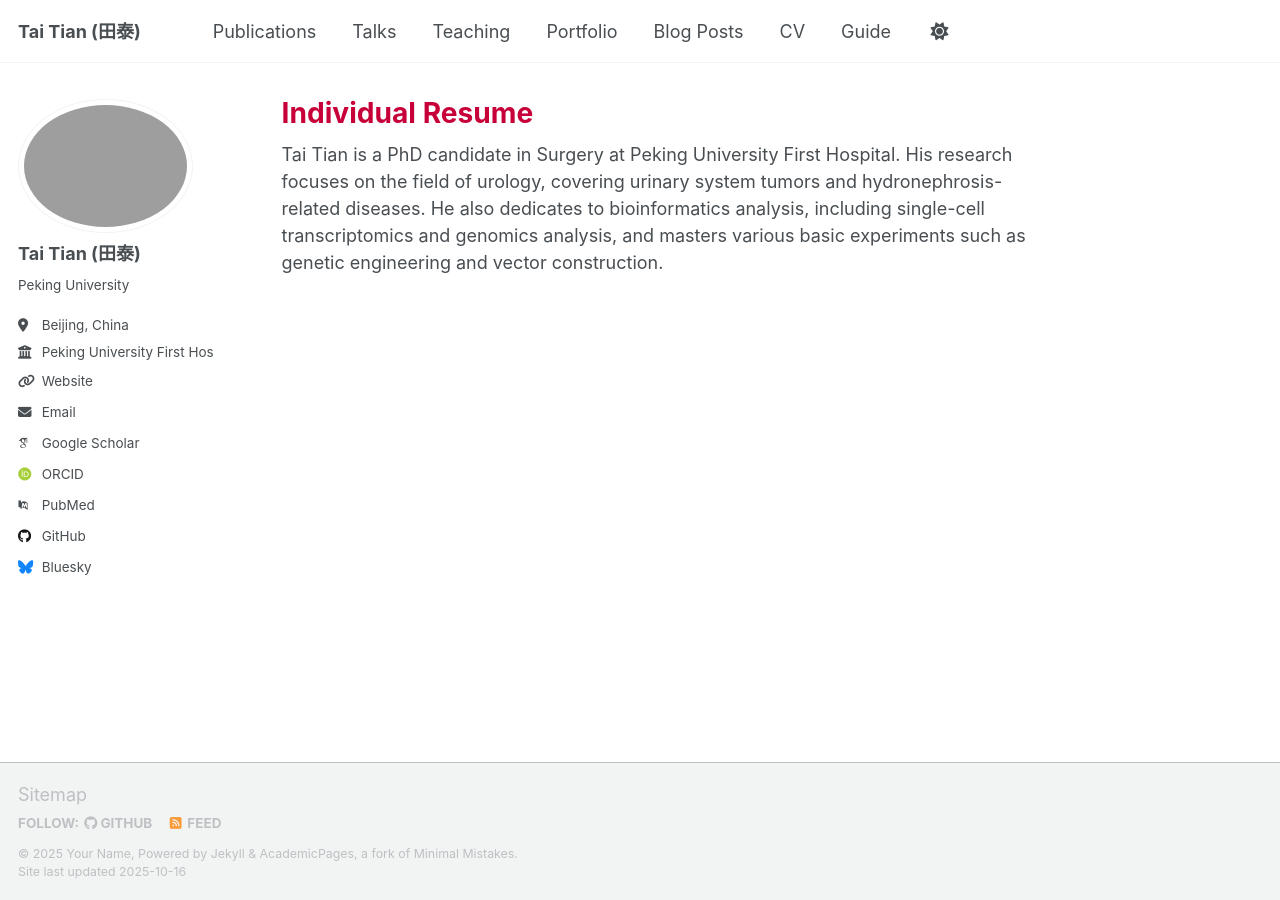
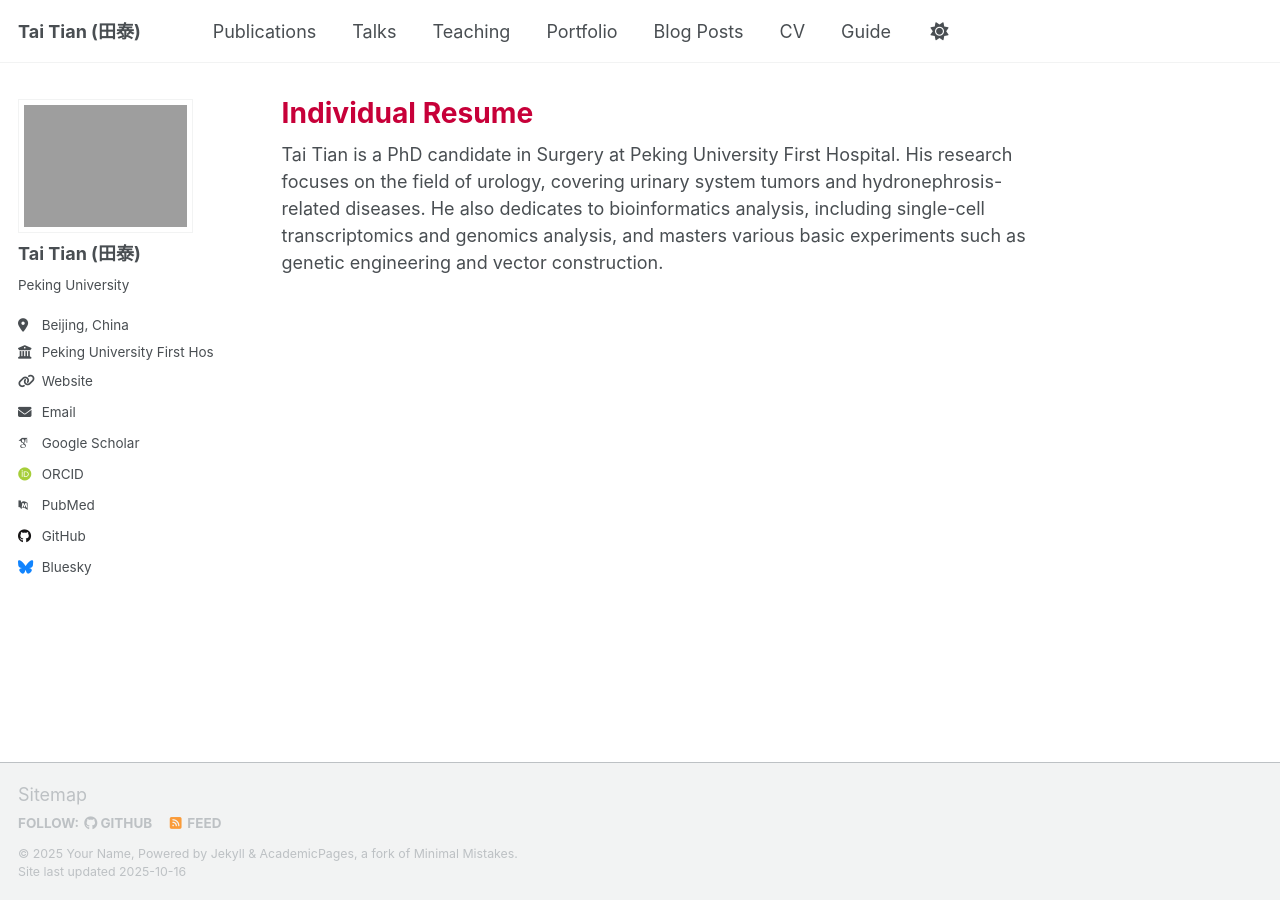
Before and after one commit to Tiger-TT/Tiger-TT.github.io, a Jekyll site: the page built from _pages/about.md, in a window 1280 px wide. Built offline with Jekyll 4.4.1, drawn with Linux system fonts in a browser that asks for light colours; some web fonts are replaced; a script that is not in the unit is left out.

Commit message:
Update main.scss

```diff
--- a/assets/css/main.scss
+++ b/assets/css/main.scss
@@ -45,7 +45,11 @@
 .page__title {
   color: #C70039 !important; /* 深红色标题 */
 }
-/* 修改个人头像为方形 */
-.profile-pic {
-  border-radius: 0 !important; /* 取消圆角，变为方形 */
+/* 修改个人头像为方形（适配多种可能的类名） */
+.profile-pic,
+.avatar,
+.author__avatar img,
+.sidebar__avatar img {
+  border-radius: 0 !important; /* 取消圆角，强制方形 */
+  box-shadow: none !important; /* 可选：移除可能的阴影效果 */
 }
```
